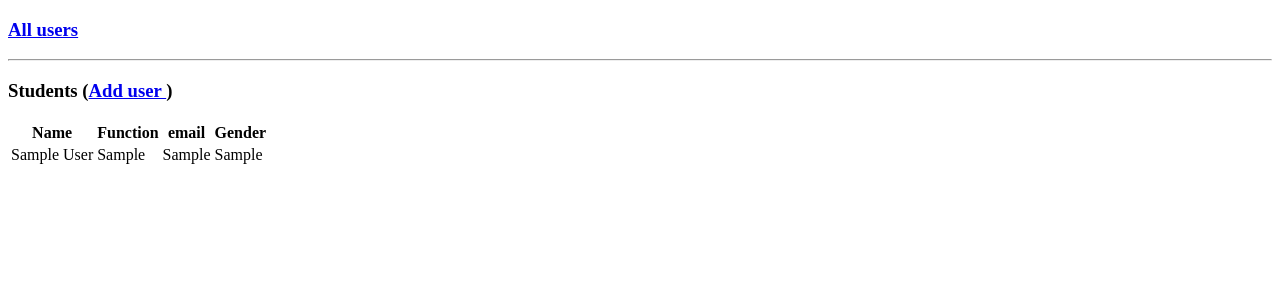
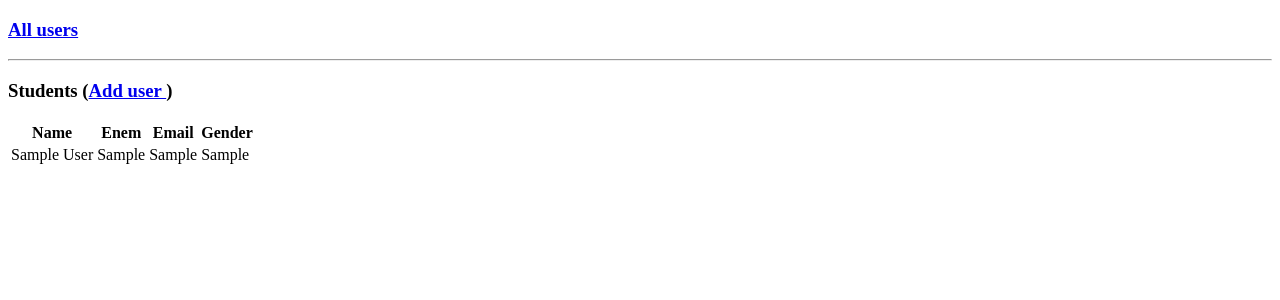
Before and after one commit to thimant/oktankrepo, a Flask app: page / in a window 1280 px wide. Shown: the top 300 px of the page. Run offline with Flask 3, Linux system fonts and the light colour scheme; tables that the repository leaves empty hold one stand-in row (values such as "Sample post").

Commit message:
Update show_all.html

```diff
--- a/templates/show_all.html
+++ b/templates/show_all.html
@@ -19,8 +19,8 @@
          <thead>
             <tr>
                <th>Name</th>
-               <th>Function</th>
-               <th>email</th>
+               <th>Enem</th>
+               <th>Email</th>
                <th>Gender</th>
             </tr>
          </thead>
```
